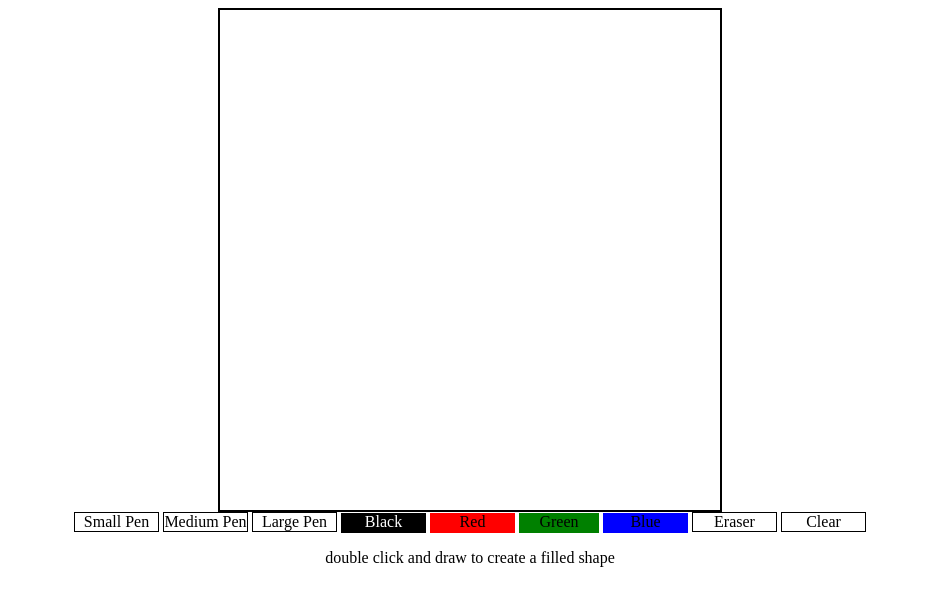
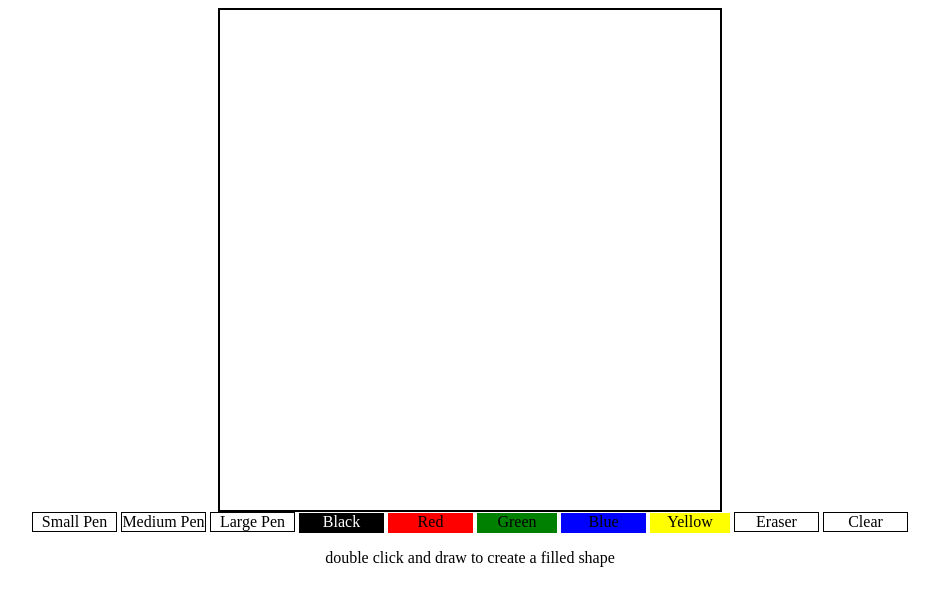
Before and after one commit to JSharpie/JSharpie.github.io, a website: page index.html in a window 1280 px wide. Shown: the whole page, without its empty margins (170-1109 px from the left). Drawn offline with nearby package versions, Linux system fonts and the light colour scheme.

Commit message:
added yellow

```diff
--- a/app.js
+++ b/app.js
@@ -15,6 +15,7 @@ $(easel).on('mousemove', function(e) {
   cursor.y = e.pageY - this.offsetTop;
 });
 new ColorChange('.black');
+new ColorChange('.yellow');
 new ColorChange('.red');
 new ColorChange('.blue');
 new ColorChange('.green');
--- a/bower.json
+++ b/bower.json
@@ -23,6 +23,7 @@
   ],
   "dependencies": {
     "jquery": "~2.1.4",
-    "underscore": "~1.8.3"
+    "underscore": "~1.8.3",
+    "socket.io": "~1.3.7"
   }
 }
--- a/compile.css
+++ b/compile.css
@@ -46,6 +46,13 @@ body {
   width: 80px;
   height: 20px; }
 
+.yellow {
+  background-color: yellow;
+  display: inline-block;
+  margin: 0 auto;
+  width: 80px;
+  height: 20px; }
+
 .clear {
   display: inline-block;
   margin: 0 auto;
--- a/index.html
+++ b/index.html
@@ -17,6 +17,7 @@
       <div class = "red">Red</div>
       <div class = "green">Green</div>
       <div class = "blue">Blue</div>
+      <div class = "yellow">Yellow</div>
       <div class = "eraser">Eraser</div>
       <div class = "clear">Clear</div>
     </div>
--- a/styles.scss
+++ b/styles.scss
@@ -47,6 +47,13 @@ body{
   width:80px;
   height:20px;
 }
+.yellow{
+  background-color:yellow;
+  display:inline-block;
+  margin:0 auto;
+  width:80px;
+  height:20px;
+}
 .clear{
   display:inline-block;
   margin:0 auto;
```
